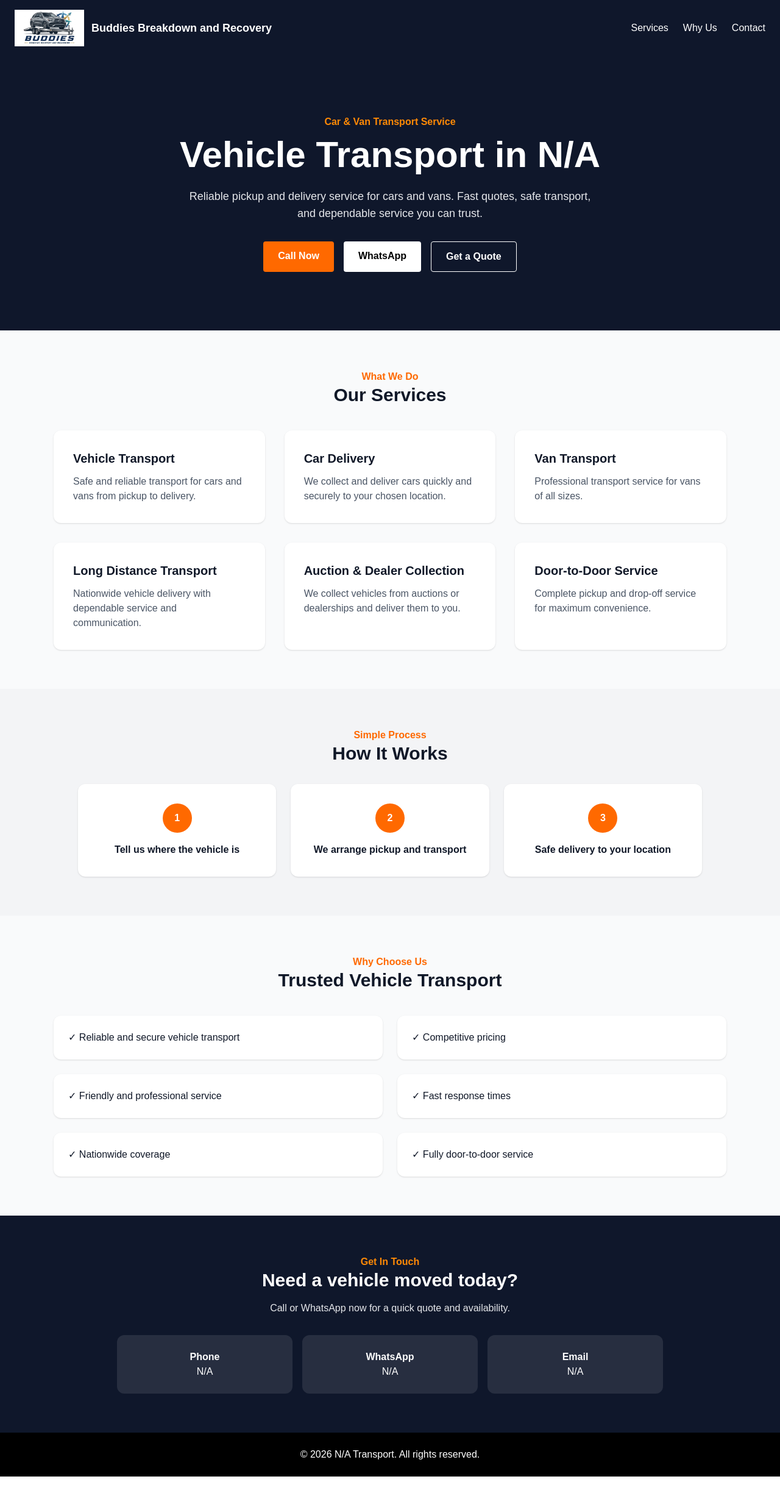
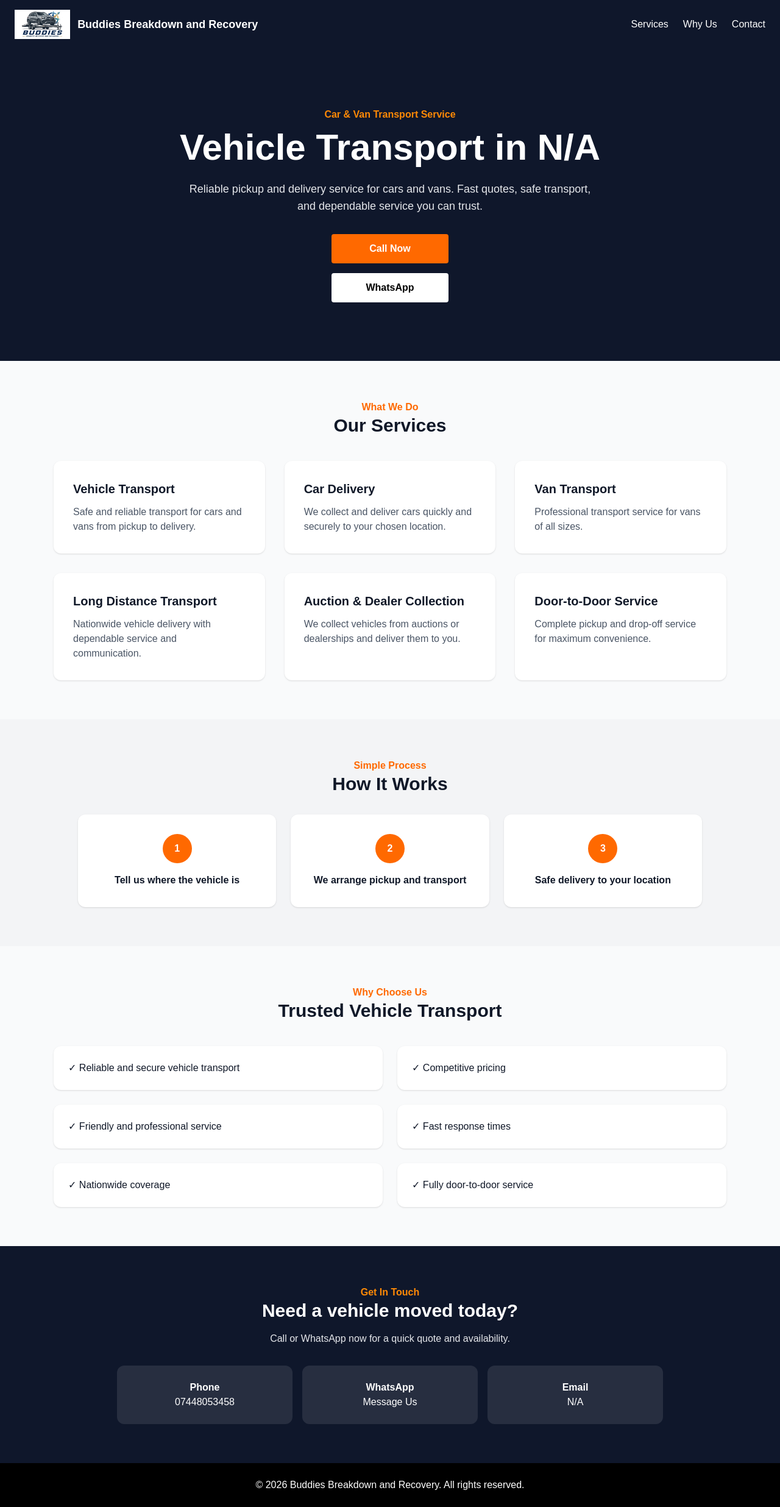
Before and after one commit to Jiroware/trailer-website, a Next.js app: page / in a window 1280 px wide. Shown: the whole page at 61% size. Before the commit the page ends 2422 px from the top, so only its background shows below. Built offline with nearby package versions, Linux system fonts and the light colour scheme.

Commit message:
cleaned buttons layout

```diff
--- a/app/page.tsx
+++ b/app/page.tsx
@@ -47,9 +47,12 @@ export default function Home() {
       {/* Navbar */}
       <nav className="bg-slate-900 text-white px-6 py-4 flex justify-between items-center">
         <div className="flex items-center gap-3">
-  <img src="/logo.png" alt="Logo" className="h-15 w-auto" />
-  <span className="font-bold text-lg">Buddies Breakdown and Recovery</span>
-</div>
+          <img src="/logo.png" alt="Logo" className="h-12 w-auto" />
+          <span className="font-bold text-lg">
+            Buddies Breakdown and Recovery
+          </span>
+        </div>
+
         <div className="hidden sm:flex gap-6">
           <a href="#services">Services</a>
           <a href="#why">Why Us</a>
@@ -72,10 +75,11 @@ export default function Home() {
           safe transport, and dependable service you can trust.
         </p>
 
-        <div className="flex justify-center gap-4 flex-wrap">
+        {/* Buttons (STACKED) */}
+        <div className="flex flex-col items-center gap-4">
           <a
             href="tel:+4407448053458"
-            className="bg-orange-500 px-6 py-3 rounded font-semibold hover:bg-orange-600"
+            className="bg-orange-500 w-48 text-center px-6 py-3 rounded font-semibold hover:bg-orange-600"
           >
             Call Now
           </a>
@@ -83,21 +87,12 @@ export default function Home() {
           <a
             href="https://wa.me/message/Q7VZW2YR627VI1"
             target="_blank"
-            className="bg-white text-black px-6 py-3 rounded font-semibold"
+            className="bg-white text-black w-48 text-center px-6 py-3 rounded font-semibold"
           >
             WhatsApp
           </a>
-
-          <a
-            href="#contact"
-            className="border px-6 py-3 rounded font-semibold hover:bg-white hover:text-black"
-          >
-            Get a Quote
-          </a>
         </div>
       </section>
-
-
 
       {/* Services */}
       <section id="services" className="py-16 px-6 max-w-6xl mx-auto">
@@ -168,12 +163,12 @@ export default function Home() {
           <div className="grid sm:grid-cols-3 gap-4">
             <div className="bg-white/10 p-6 rounded-xl">
               <p className="font-bold">Phone</p>
-              <p>N/A</p>
+              <p>07448053458</p>
             </div>
 
             <div className="bg-white/10 p-6 rounded-xl">
               <p className="font-bold">WhatsApp</p>
-              <p>N/A</p>
+              <p>Message Us</p>
             </div>
 
             <div className="bg-white/10 p-6 rounded-xl">
@@ -186,7 +181,7 @@ export default function Home() {
 
       {/* Footer */}
       <footer className="bg-black text-white text-center py-6">
-        <p>© 2026 N/A Transport. All rights reserved.</p>
+        <p>© 2026 Buddies Breakdown and Recovery. All rights reserved.</p>
       </footer>
     </main>
   );
```
